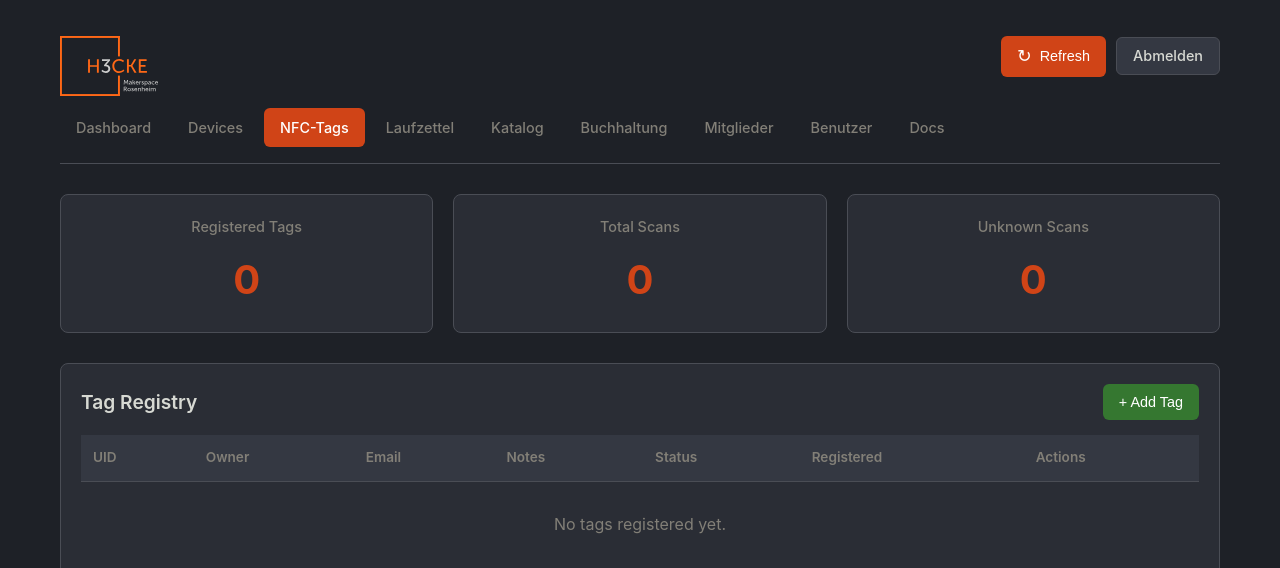
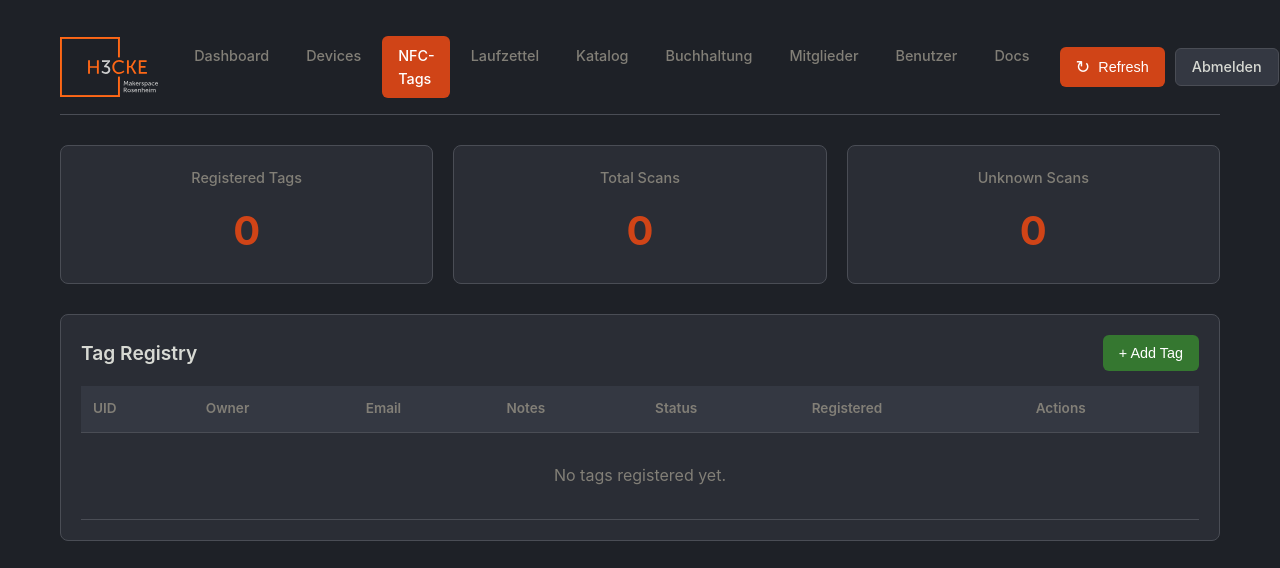
Before and after one commit to AlexErlewein/MakerPi_GroundControl, a FastAPI app: page /tags in a window 1280 px wide. Shown: the top 568 px of the page. Run offline with FastAPI, Linux system fonts and the light colour scheme; the visitor is signed in with stand-in values (Sample User, id 1); data that the repository does not hold is empty.

Commit message:
fix: UX fixes

```diff
--- a/static/css/style.css
+++ b/static/css/style.css
@@ -52,7 +52,7 @@ body {
 header {
     display: flex;
     justify-content: space-between;
-    align-items: flex-start;
+    align-items: center;
     padding: 16px 0;
     border-bottom: 1px solid var(--border-color);
     margin-bottom: 30px;
@@ -60,8 +60,8 @@ header {
 
 .header-left {
     display: flex;
-    flex-direction: column;
-    gap: 12px;
+    align-items: center;
+    gap: 20px;
 }
 
 header h1 {
--- a/templates/buchhaltung.html
+++ b/templates/buchhaltung.html
@@ -93,6 +93,7 @@
                 </nav>
             </div>
             <div class="header-actions">
+                <span style="color:var(--text-secondary);font-size:0.85rem;padding-right:4px;">{{ current_user }}</span>
                 <a href="/logout" class="btn btn-secondary">Abmelden</a>
             </div>
         </header>
--- a/templates/database.html
+++ b/templates/database.html
@@ -26,6 +26,7 @@
                 </nav>
             </div>
             <div class="header-actions">
+                <span style="color:var(--text-secondary);font-size:0.85rem;padding-right:4px;">{{ current_user }}</span>
                 <button id="refresh-btn" class="btn btn-primary">
                     <span class="btn-icon">↻</span> Refresh
                 </button>
--- a/templates/device-detail.html
+++ b/templates/device-detail.html
@@ -24,6 +24,7 @@
                 </nav>
             </div>
             <div class="header-actions">
+                <span style="color:var(--text-secondary);font-size:0.85rem;padding-right:4px;">{{ current_user }}</span>
                 <button id="refresh-btn" class="btn btn-primary">
                     <span class="btn-icon">↻</span> Refresh
                 </button>
--- a/templates/index.html
+++ b/templates/index.html
@@ -25,6 +25,7 @@
                 </nav>
             </div>
             <div class="header-actions">
+                <span style="color:var(--text-secondary);font-size:0.85rem;padding-right:4px;">{{ current_user }}</span>
                 <a href="/logout" class="btn btn-secondary">Abmelden</a>
             </div>
         </header>
--- a/templates/katalog.html
+++ b/templates/katalog.html
@@ -27,6 +27,7 @@
                 </nav>
             </div>
             <div class="header-actions">
+                <span style="color:var(--text-secondary);font-size:0.85rem;padding-right:4px;">{{ current_user }}</span>
                 <button id="refresh-btn" class="btn btn-primary">
                     <span class="btn-icon">↻</span> Refresh
                 </button>
--- a/templates/laufzettel-detail.html
+++ b/templates/laufzettel-detail.html
@@ -28,6 +28,7 @@
                 </nav>
             </div>
             <div class="header-actions">
+                <span style="color:var(--text-secondary);font-size:0.85rem;padding-right:4px;">{{ current_user }}</span>
                 <a id="back-link" href="/laufzettel" class="btn btn-secondary">← Back</a>
                 <button id="refresh-btn" class="btn btn-primary">
                     <span class="btn-icon">↻</span> Refresh
--- a/templates/laufzettel.html
+++ b/templates/laufzettel.html
@@ -27,6 +27,7 @@
                 </nav>
             </div>
             <div class="header-actions">
+                <span style="color:var(--text-secondary);font-size:0.85rem;padding-right:4px;">{{ current_user }}</span>
                 <button id="refresh-btn" class="btn btn-primary">
                     <span class="btn-icon">↻</span> Refresh
                 </button>
--- a/templates/mitglieder.html
+++ b/templates/mitglieder.html
@@ -27,6 +27,7 @@
                 </nav>
             </div>
             <div class="header-actions">
+                <span style="color:var(--text-secondary);font-size:0.85rem;padding-right:4px;">{{ current_user }}</span>
                 <button id="refresh-btn" class="btn btn-primary">
                     <span class="btn-icon">↻</span> Refresh
                 </button>
--- a/templates/tags.html
+++ b/templates/tags.html
@@ -26,6 +26,7 @@
                 </nav>
             </div>
             <div class="header-actions">
+                <span style="color:var(--text-secondary);font-size:0.85rem;padding-right:4px;">{{ current_user }}</span>
                 <button id="refresh-btn" class="btn btn-primary">
                     <span class="btn-icon">↻</span> Refresh
                 </button>
```
